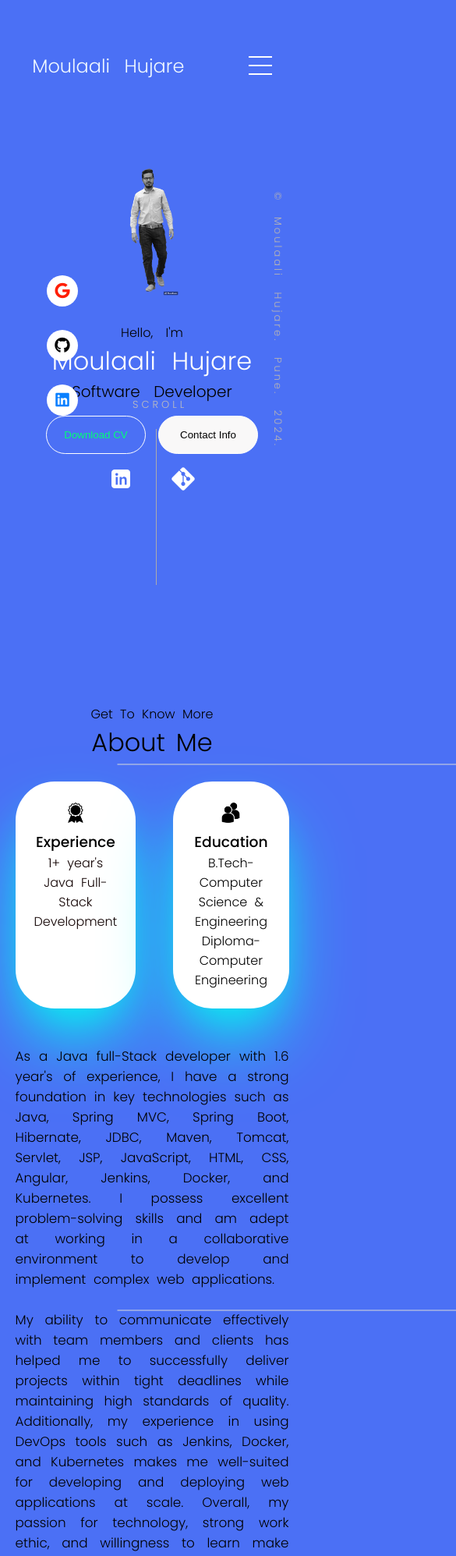
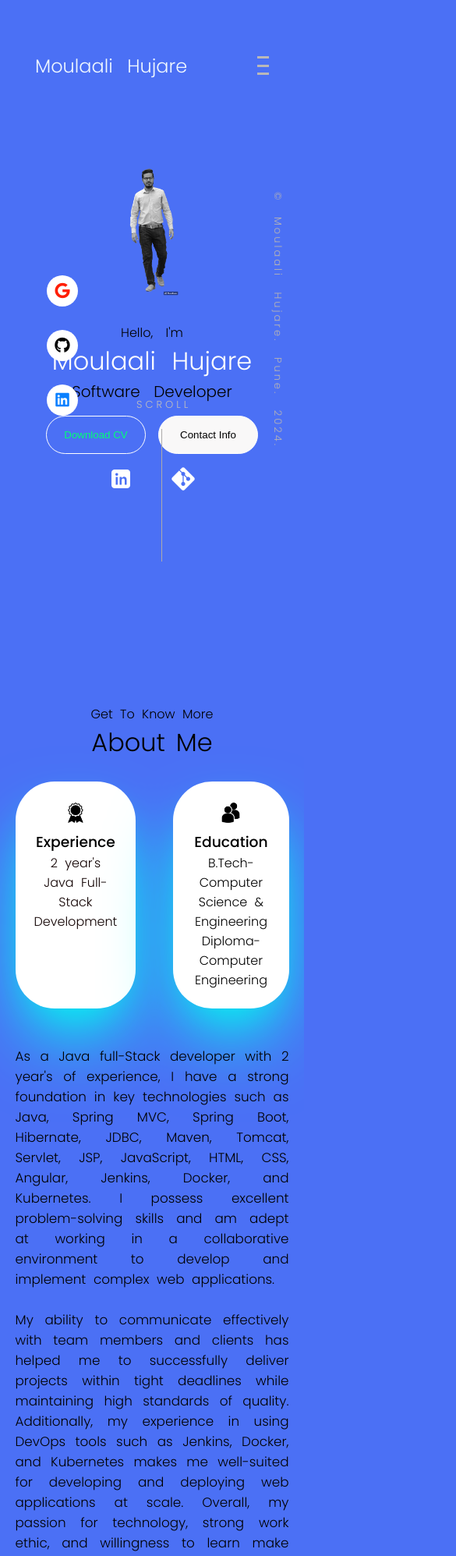
Before and after one commit to moulaalihujare/Moulaali_Portfolio, a plain HTML site: page index.html in a window 390 px wide. Shown: the top 1995 px of the page at 78% size, 585 px wide, since content can reach past the window. Drawn offline with Linux system fonts and the light colour scheme.

Commit message:
web version 1.02

```diff
--- a/index.html
+++ b/index.html
@@ -20,13 +20,8 @@
   </head>
   <body>
     <div class="vertical-text"  style="font-weight: 0.1rem;" > &#169; Moulaali Hujare. Pune. 2024.  </div>
-    <div class="scroll"> scroll</div>
-    <div class="verticalLine"></div>
-    <div class="hlineone"></div>
-    <div class="hlinetwo"></div>
-    <div class="hlinethree"></div>
-    <div class="hlinefour"></div>
-
+    <!-- <div class="hlinethree"></div>
+    <div class="hlinefour"></div> -->
     <nav id="desktop-nav" >
       <div>
         <img src="assets/loga.png"  style= "width: 280px; height: 280px; position: absolute; top: -3.8rem; left: 0;">
@@ -42,6 +37,7 @@
         </ul>
       </div>
     </nav>
+
     <nav id="hamburger-nav">
       <div class="logo">Moulaali Hujare</div>
       <div class="hamburger-menu">
@@ -58,7 +54,11 @@
         </div>
       </div>
     </nav>
-    <section id="profile">
+
+    <div class="scroll"> scroll</div>
+    <div class="verticalLine"></div>
+
+    <section id="profile" >
       <div class="section__pic-container">
         <img src="./assets/ProfilePic.png" alt="Moulaali profile picture" />
       </div>
@@ -71,7 +71,6 @@
             class="btn btn-color-2"
             onclick="window.open('./assets/Moulaali_Hujare_Resume.pdf')"
             style="font-weight: 300;color: rgb(0, 255, 119); "
-
           >
             Download CV
           </button>
@@ -96,6 +95,7 @@
           />
         </div>
       </div>
+
       <img
         src="./assets/darow.png"
         alt="Arrow icon"
@@ -104,8 +104,6 @@
         style="position: absolute; right: 5rem; "
       />
     </section>
-
-
     <section id="about">
       <p class="section__text__p1">Get To Know More</p>
       <h1 class="title">About Me</h1>
@@ -121,7 +119,7 @@
                 class="icon"
               />
               <h3 style="font-weight: 500;" >Experience</h3>
-              <p style="color: rgb(16, 0, 0);" >1+ year's <br />Java Full-Stack Development</p>
+              <p style="color: rgb(16, 0, 0);" >2 year's <br />Java Full-Stack Development</p>
             </div>
             <div class="details-container">
               <img
@@ -138,8 +136,7 @@
           <div class="text-container" style="font-size: 1.05rem; font-weight: 345; "    >
             <p style= color:black >
 
-
-              As a Java full-Stack developer with 1.6 year's of experience, I have a strong foundation in key technologies such as Java, Spring MVC, Spring Boot, Hibernate, JDBC, Maven, Tomcat, Servlet, JSP, JavaScript, HTML, CSS, Angular, Jenkins, Docker, and Kubernetes.
+              As a Java full-Stack developer with 2 year's of experience, I have a strong foundation in key technologies such as Java, Spring MVC, Spring Boot, Hibernate, JDBC, Maven, Tomcat, Servlet, JSP, JavaScript, HTML, CSS, Angular, Jenkins, Docker, and Kubernetes.
 
               I possess excellent problem-solving skills and am adept at working in a collaborative environment to develop and implement complex web applications.<br/>
               <br/>
@@ -160,7 +157,9 @@
         class="icon arrow"
         onclick="location.href='./#experience'"
       />
+
     </section>
+
     <section id="experience">
       <p class="section__text__p1">Explore My</p>
       <h1 class="title">Experience</h1>
@@ -430,7 +429,7 @@
 
         <div class="contact-info-container">
           <img
-            src="./assets/mail.png"
+            src="./assets/emaily.png"
             alt="Email icon"
             class="icon contact-icon email-icon"
             style="height: 2rem;"
--- a/script.js
+++ b/script.js
@@ -21,8 +21,3 @@ window.onscroll= function() {
     navbar.classList.remove(sticky);
   }
 }
-
-if (thereIsEnoughRoom(window.innerWidth, window.innerHeight);
-   showItAll();
-else
-   showSorryComingSoon();
--- a/style.css
+++ b/style.css
@@ -71,7 +71,7 @@ a {
 
 a:hover {
 
-  color: rgb(4, 252, 194);
+  color: rgb(15, 230, 3);
   text-underline-offset: 1.3rem;
 
 }
@@ -104,14 +104,14 @@ a:hover {
   flex-direction: column;
   justify-content: space-between;
   height: 24px;
-  width: 30px;
+  width: 15px;
   cursor: pointer;
 }
 
 .hamburger-icon span {
   width: 100%;
-  height: 2px;
-  background-color: rgb(253, 253, 253);
+  height: 3px;
+  background-color: rgb(186, 184, 184);
   transition: all 0.3 ease-in-out;
 }
 
@@ -119,7 +119,7 @@ a:hover {
   position: absolute;
   top: 100%;
   right: 0;
-  background-color: rgb(4, 252, 227);
+  background-color: rgba(75, 72, 72, 0.233);
   width: fit-content;
   max-height: 0;
   overflow: hidden;
@@ -132,10 +132,11 @@ a:hover {
   display: flex;
   padding: 10px;
   text-align: center;
-  font-size: 1rem;
-  color: rgb(0, 0, 0);
+  /* font-size: 1rem; */
+  color: rgb(26, 255, 0);
   text-decoration: none;
   transition: all 0.3 ease-in-out;
+  font-weight: 0.2rem;
 }
 
 .menu-links li {
@@ -611,21 +612,25 @@ footer p {
 .verticalLine {
   border-left: thin solid rgb(173, 171, 171);
   top: 550px;
-  height: 200px;
-  left: 200px;
+  height: 170px;
+  left: 207px;
   position: absolute;
   flex: auto;
+  padding: auto;
+
 }
+
 .scroll{
-
   top: 509px;
   height: 300px;
-  left: 170px;
+  left: 175px;
   position: absolute;
   letter-spacing: 4px;
   font-size: 13px;
   text-transform: uppercase;
   color: rgb(192, 190, 190);;
+  padding: auto;
+
 }
 
 /* horizontal line */
@@ -633,8 +638,8 @@ footer p {
 .hlineone{
 
   border-left: thin solid rgb(218, 218, 218);
-  top: 380px;
-  padding: auto;
+  top: 355px;
+  /* padding: auto; */
   height: 1200px;
   left: 750px;
   position: absolute;
@@ -643,10 +648,10 @@ footer p {
 }
 .hlinetwo{
   border-left: thin solid rgb(218, 218, 218);
-  top: 1080px;
+  top: 80px;
   padding: auto;
   height: 1200px;
-  left: 750px;
+  left: 600px;
   position: absolute;
   transform: rotate(90deg);
 
@@ -672,6 +677,7 @@ footer p {
 
 }
 
+
 @media (min-width: 1024px) {
   #ez-toc-container {
       display: none;
```
Also changed, not shown: assets/emaily.png (added).
